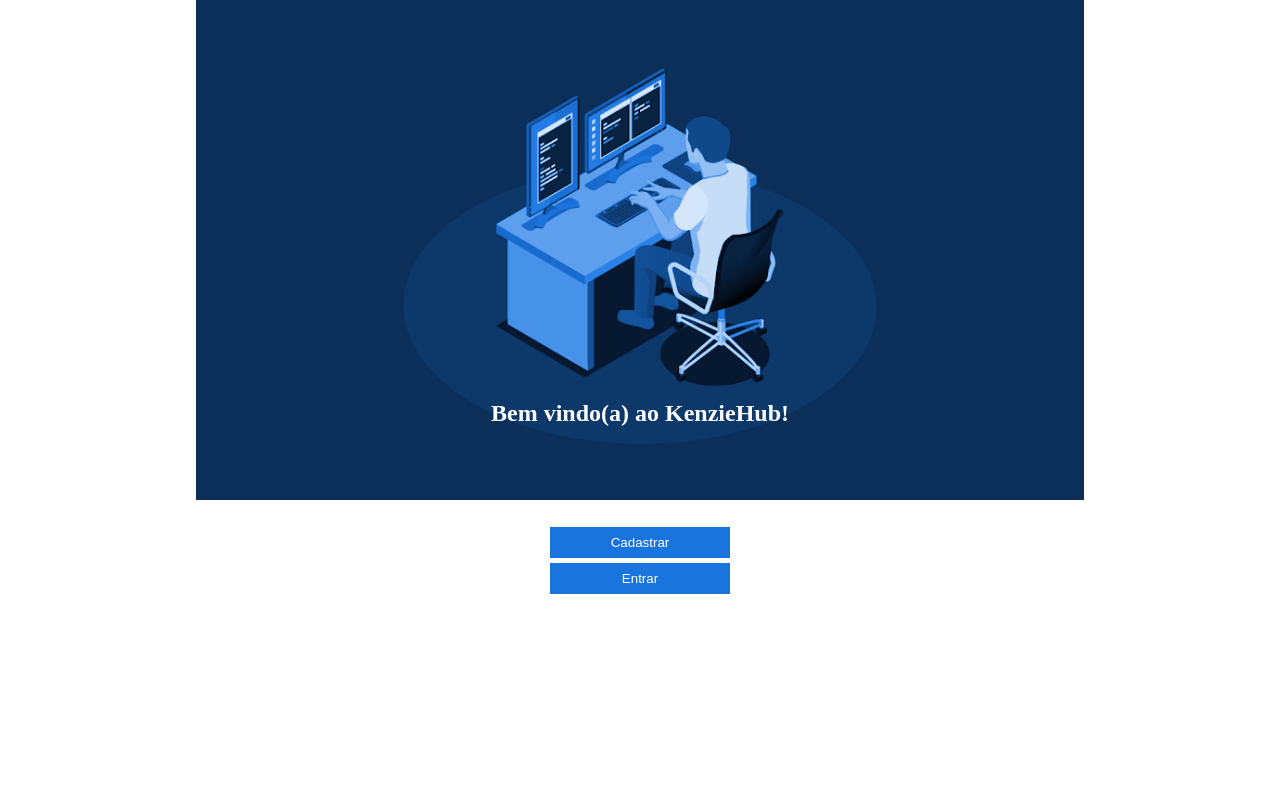
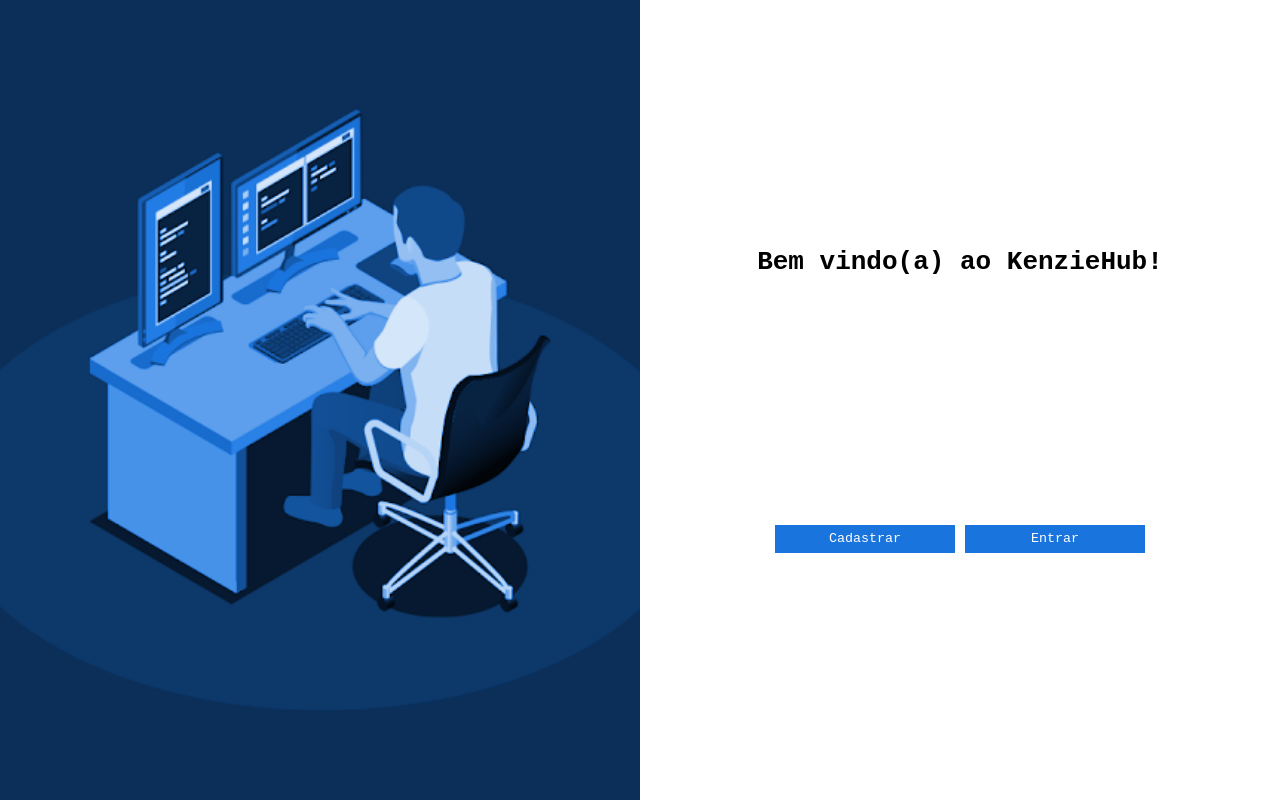
Before and after one commit to LuciraSilva/kenziehub, a React (Create React App) app: page / in a window 1280 px wide. Built offline with nearby package versions, Linux system fonts and the light colour scheme.

Commit message:
style: pages style finished

```diff
--- a/src/components/Button/styles.js
+++ b/src/components/Button/styles.js
@@ -6,4 +6,5 @@
   max-width: 180px;
   padding: 0.5rem;
   color: white;
+  cursor: pointer;
 `;
--- a/src/components/Form/index.jsx
+++ b/src/components/Form/index.jsx
@@ -12,7 +12,7 @@
       .oneOf([yup.ref("email")], "Email incorreto")
       .required("Campo obrigatório"),
     contact: yup.string().required("Campo obrigatório"),
-    bio: yup.string().max(200, "Limite de caracteres excedido"),
+    bio: yup.string().max(200, "Limite de caracteres excedido").required("Campo obrigatório"),
     password: yup
       .string()
       .min(6, "Senha mínima de 6 dígitos")
--- a/src/components/Form/styles.js
+++ b/src/components/Form/styles.js
@@ -13,8 +13,15 @@
     input {
       border: 1px solid var(--blue);
     }
+    select {
+      background-color: aliceblue;
+      padding: 0.5rem;
+    }
     button {
       margin: 5px auto 0 auto;
     }
+    span {
+      color: red;
+    }
   }
 `;
--- a/src/pages/Home/styles.js
+++ b/src/pages/Home/styles.js
@@ -15,11 +15,20 @@
       object-fit: cover;
     }
   }
+  @media (min-width: 768px) {
+    flex-direction: row;
+    justify-content: space-evenly;
+    > div {
+      max-height: 100%;
+      width: 100%;
+    }
+  }
 `;
 
 export const Content = styled.div`
   display: flex;
   flex-direction: column;
+  justify-content: center;
   text-align: center;
   height: 100%;
 
@@ -28,7 +37,22 @@
     margin-bottom: 100px;
     color: white;
   }
+
   button + button {
     margin-top: 0.3rem;
   }
+
+  @media (min-width: 768px) {
+    flex-direction: column;
+    justify-content: space-evenly;
+    div:first-child {
+      margin-top: 0;
+      margin-bottom: 0;
+      color: black;
+    }
+    button + button {
+      margin-top: 0;
+      margin-left: 10px;
+    }
+  }
 `;
--- a/src/pages/Login/styles.js
+++ b/src/pages/Login/styles.js
@@ -17,4 +17,9 @@
       margin: 5px auto 0 auto;
     }
   }
+  @media (min-width: 768px){
+    input {
+      width: 200px;
+    }
+  };
 `;
--- a/src/pages/ProfileData/index.jsx
+++ b/src/pages/ProfileData/index.jsx
@@ -25,7 +25,7 @@
         </ul>
         <p><span>Módulo</span>: {course_module}</p>
 
-        <Button handleClick={sendToAddTech}>Adicionar tecnologia</Button>
+        <Button handleClick={sendToAddTech}>Editar tecnologias</Button>
       </Content>
     </Container>
   );
--- a/src/pages/ProfileData/styles.js
+++ b/src/pages/ProfileData/styles.js
@@ -7,9 +7,15 @@
   align-items: center;
   justify-content: space-evenly;
   h2 {
-      align-self: flex-start;
-      margin-left: 10px;
+    align-self: flex-start;
+    margin-left: 10px;
   }
+
+  @media (min-width: 768px) {
+    h2 {
+      align-self: initial;
+    }
+  } ;
 `;
 
 export const Content = styled.div`
@@ -21,12 +27,21 @@
   max-height: 400px;
   padding: 1rem;
   span {
-      font-weight: 700;
+    font-weight: 700;
   }
   ul li {
-      margin-left: 10px;
+    margin-left: 10px;
   }
   button {
-      margin-top: 10px;
+    margin-top: 10px;
   }
+  @media (min-width: 768px) {
+    max-height: 350px;
+    width: 500px;
+
+    button {
+      margin-top: 5rem;
+      align-self: flex-end;
+    }
+  };
 `;
--- a/src/styles/global.js
+++ b/src/styles/global.js
@@ -8,10 +8,13 @@
      outline: 0;
      border: 0;
      list-style: none;
-
+     font-family: monospace;
  }
  :root {
      --blue: #1A74DD;
+ }
+ h2 {
+     font-size: 2rem;
  }
  label {
      display: none;
```
